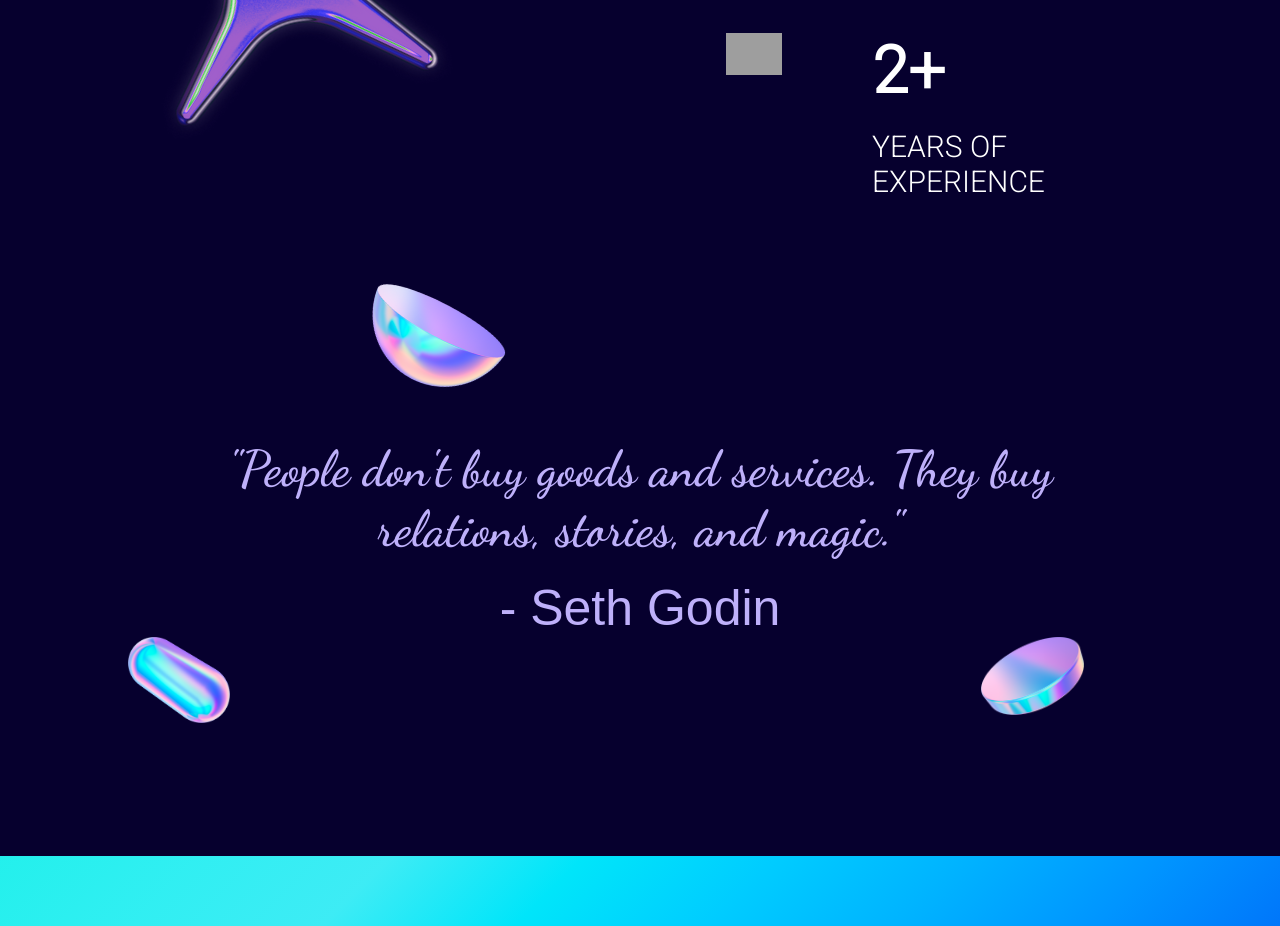
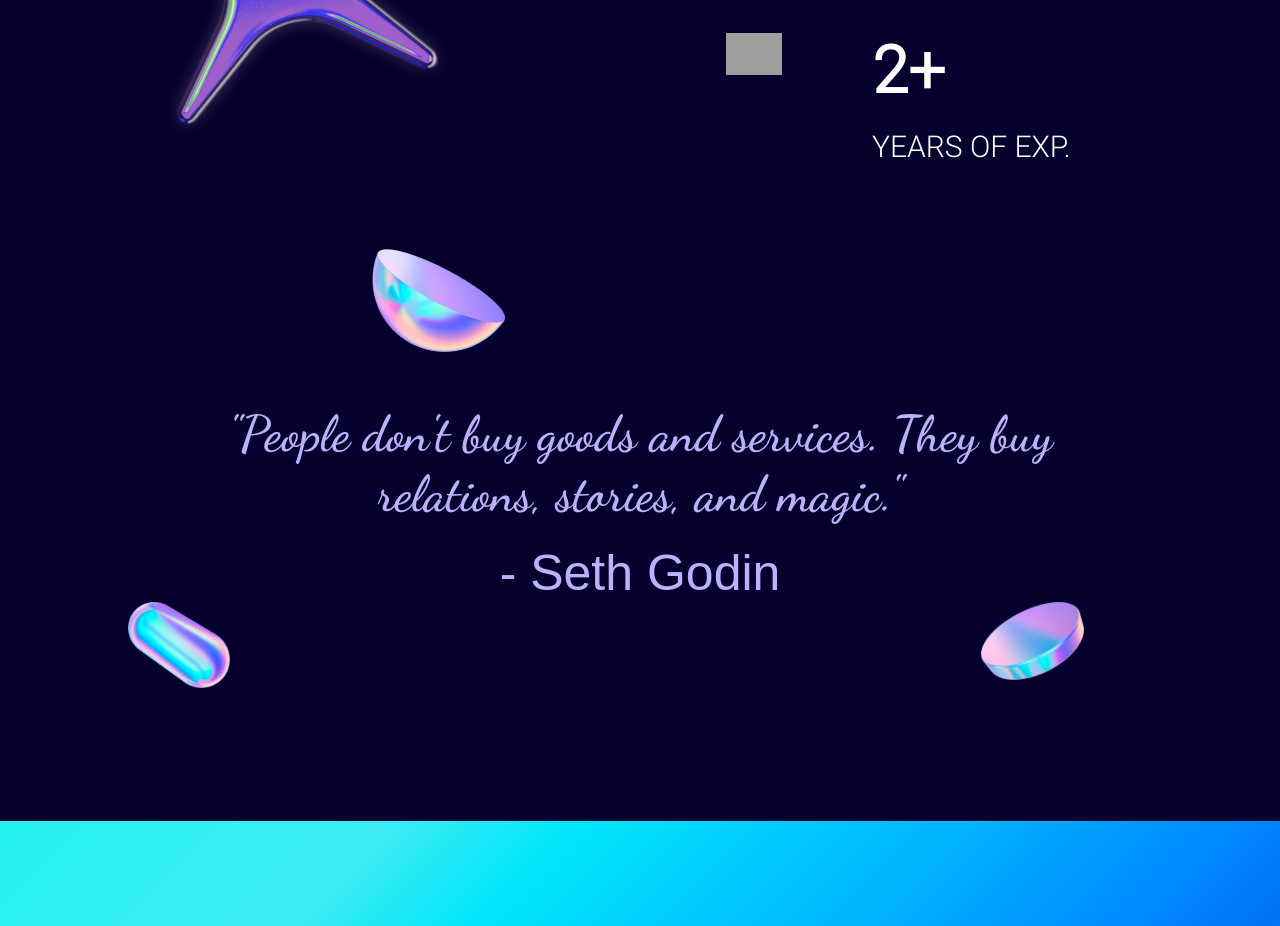
Before and after one commit to shubham199927/portfolio, a plain HTML site: page index.html in a window 1280 px wide. Shown: the part 3000-3926 px from the top of the page. Drawn offline with Linux system fonts and the light colour scheme; grey boxes are pictures that could not be loaded.

Commit message:
Update index.html

```diff
--- a/index.html
+++ b/index.html
@@ -133,7 +133,7 @@
         <div class="stat1">
             <img src="https://shubhamsharma.my.canva.site/images/4fad486ca130899f66516d9f49c89191.svg"/>
             <h2>2+</h2>
-            <p> Years of Experience </p>
+            <p> Years of Exp. </p>
         </div>
 
     </div>
```
